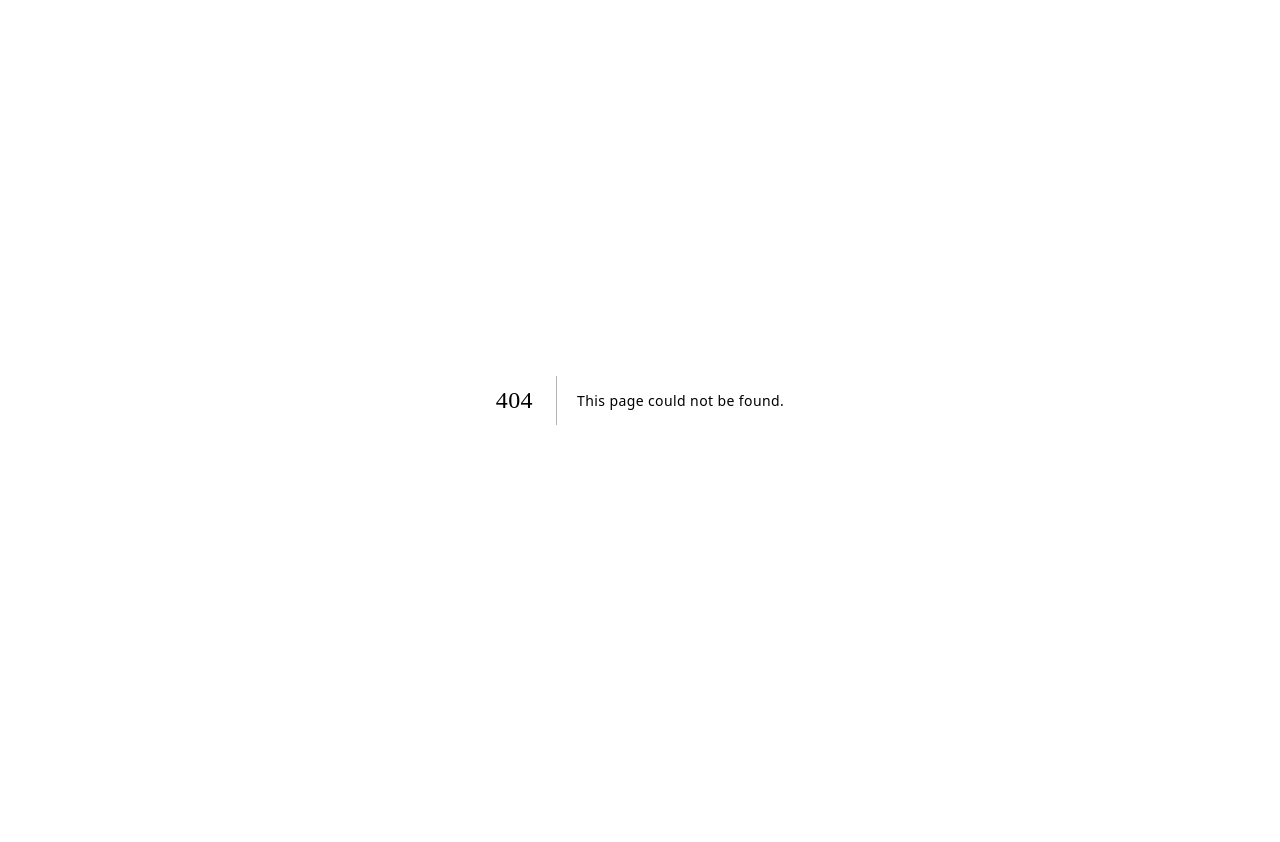
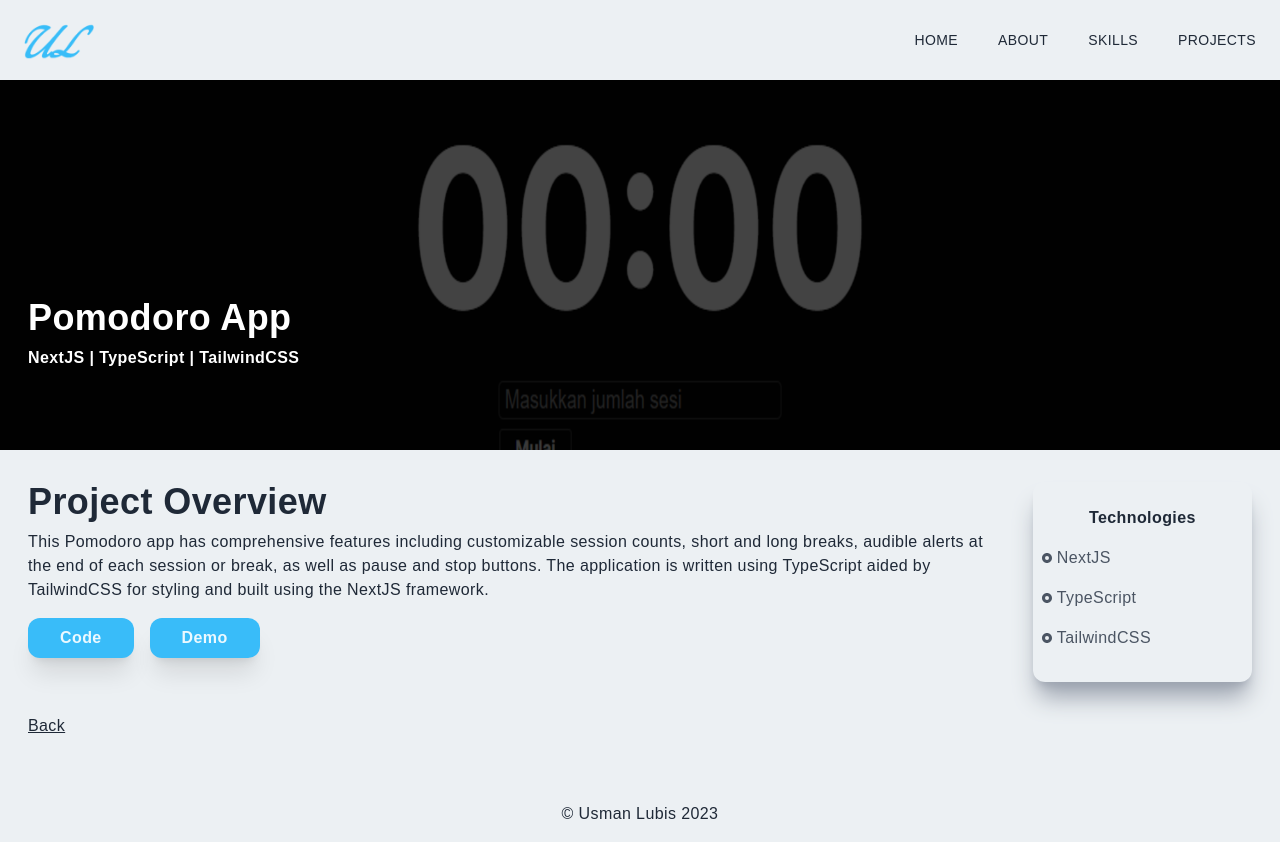
Before and after one commit to usmanlubis/usmanlubis.github.io, a Next.js app: page /pomodoro-app in a window 1280 px wide. Before the commit this address had no page. Before the commit the page ends 800 px from the top, so only its background shows below. Built offline with nearby package versions, Linux system fonts and the light colour scheme.

Commit message:
add pomodoro project

```diff
--- a/components/Projects.jsx
+++ b/components/Projects.jsx
@@ -1,6 +1,7 @@
 import React from 'react';
 import ProjectsItem from './ProjectsItem';
 import RewriteBMKAThumbnail from '../public/assets/projects/rewritebmka.png';
+import PomodoroThumbnail from '../public/assets/projects/pomodoro.png';
 import AirBnbCloneThumbnail from '../public/assets/projects/airbnb-clone.png';
 import SimpleNotesAppThumbnail from '../public/assets/projects/simple-notes.png';
 
@@ -16,6 +17,12 @@ function Projects() {
             title="Rewrite BMKA Salman Website"
             tech="NextJS | TypeScript | TailwindCSS | RadixUI"
             link="/bmka-rewrite-project"
+          />
+          <ProjectsItem
+            thumbnail={PomodoroThumbnail}
+            title="Pomodoro App"
+            tech="NextJS | TypeScript | TailwindCSS"
+            link="/pomodoro-app"
           />
           <ProjectsItem
             thumbnail={AirBnbCloneThumbnail}
--- /dev/null
+++ b/pages/pomodoro-app.jsx
@@ -0,0 +1,93 @@
+import React from 'react';
+import Head from 'next/head';
+import Image from 'next/image';
+import Pomodoro from '../public/assets/projects/pomodoro.png';
+import { RiRadioButtonFill } from 'react-icons/ri';
+import Link from 'next/link';
+import Navbar from '../components/Navbar';
+
+function PomodoroApp() {
+  return (
+    <>
+      <Head>
+        <title>
+          Pomodoro App - Usman Lubis
+        </title>
+        <meta
+          name="description"
+          content="Pomodoro App by Usman Lubis"
+        />
+        <meta name="viewport" content="width=device-width, initial-scale=1" />
+        <link rel="icon" href="/assets/Favicon.png" />
+      </Head>
+      <Navbar />
+      <div className="w-full mt-[50px]">
+        <div className="w-screen h-[50vh] relative">
+          <div className="absolute top-0 left-0 w-full h-[50vh] bg-black/70 z-10" />
+          <Image
+            className="absolute z-1"
+            layout="fill"
+            objectFit="cover"
+            src={Pomodoro}
+            alt="/"
+          />
+          <div className="absolute top-[70%] max-w-[1240px] w-full left-[50%] right-[50%] translate-x-[-50%] translate-y-[-50%] text-white z-10 p-2">
+            <h2 className="py-2">Pomodoro App</h2>
+            <h3>NextJS | TypeScript | TailwindCSS</h3>
+          </div>
+        </div>
+
+        <div className="max-w-[1240px] mx-auto p-2 grid md:grid-cols-5 gap-8 py-8">
+          <div className="col-span-4">
+            <h2 className="mb-2">Project Overview</h2>
+            <p>
+              This Pomodoro app has comprehensive features including customizable session counts, short and long breaks, audible alerts at the end of each session or break, as well as pause and stop buttons. The application is written using TypeScript aided by TailwindCSS for styling and built using the NextJS framework.
+            </p>
+            <a
+              href="https://github.com/usmanlubis/pomodoro"
+              target="_blank"
+              rel="noreferrer"
+            >
+              <button className="mr-4 px-8 py-2 mt-4 bg-[#39BCF9] hover:bg-[#39BCF9]/70 rounded-xl shadow-xl text-white/90 font-semibold">
+                Code
+              </button>
+            </a>
+            <a
+              href="https://pomodoro-six-xi.vercel.app/"
+              target="_blank"
+              rel="noreferrer"
+            >
+              <button className="px-8 py-2 mt-4 bg-[#39BCF9] hover:bg-[#39BCF9]/70 rounded-xl shadow-xl text-white/90 font-semibold">
+                Demo
+              </button>
+            </a>
+          </div>
+          <div className="col-span-4 md:col-span-1 shadow-xl shadow-gray-400 rounded-xl py-4">
+            <div className="p-2">
+              <p className="text-center font-bold pb-2">Technologies</p>
+              <div className="grid grid-cols-3 md:grid-cols-1">
+                <p className="text-gray-600 py-2 flex items-center">
+                  <RiRadioButtonFill className="pr-1" /> NextJS
+                </p>
+                <p className="text-gray-600 py-2 flex items-center">
+                  <RiRadioButtonFill className="pr-1" /> TypeScript
+                </p>
+                <p className="text-gray-600 py-2 flex items-center">
+                  <RiRadioButtonFill className="pr-1" /> TailwindCSS
+                </p>
+              </div>
+            </div>
+          </div>
+          <Link href="/#projects">
+            <p className="underline cursor-pointer">Back</p>
+          </Link>
+        </div>
+      </div>
+      <footer className="text-center pt-8 pb-4 bottom-0">
+        <p>&copy; Usman Lubis {new Date().getFullYear()}</p>
+      </footer>
+    </>
+  );
+}
+
+export default PomodoroApp;
```
Also changed, not shown: public/assets/projects/pomodoro.png (added).
